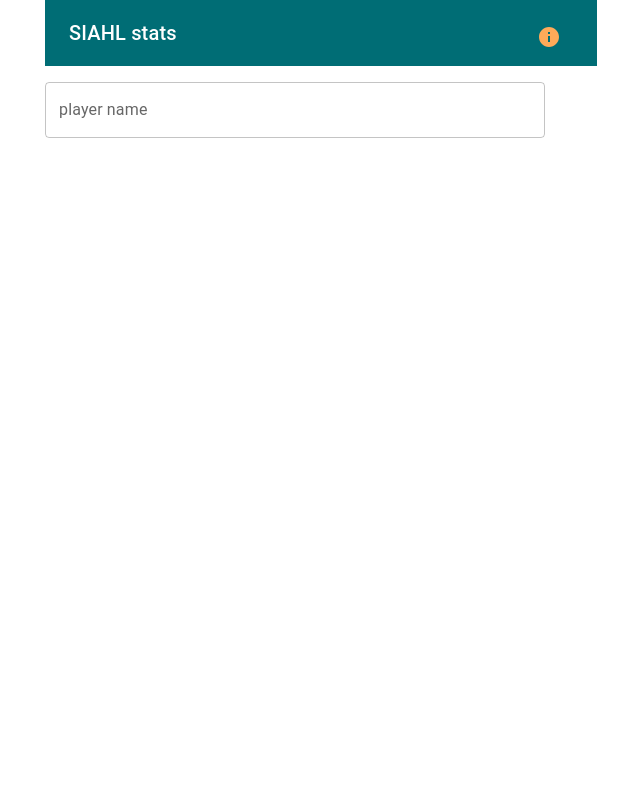
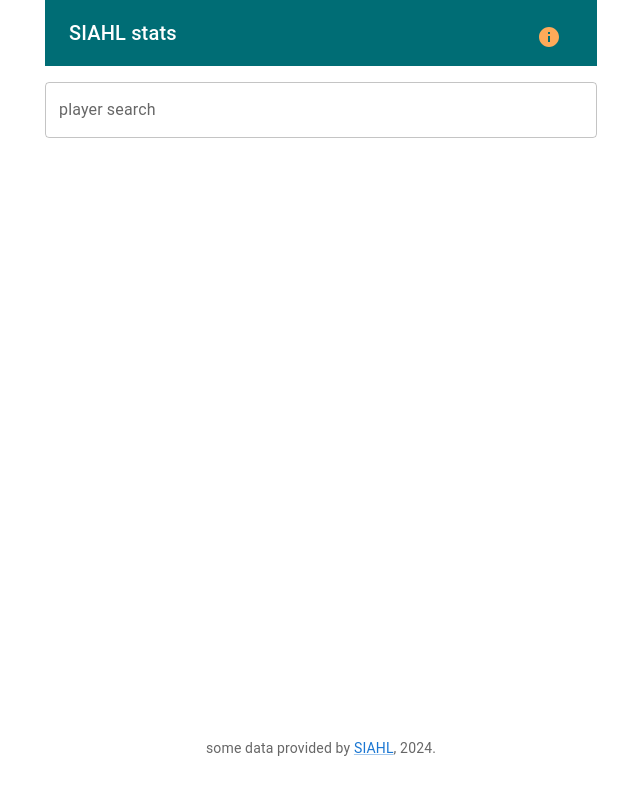
Before and after one commit to crubio/siahl-stats-app, a React (Vite) app: page / in a window 1280 px wide. Shown: the top 794 px of the page, without its empty margins (319-959 px from the left). Built offline with nearby package versions, Linux system fonts and the light colour scheme; no server answers.

Commit message:
feat: updated ui for player search

```diff
--- a/src/App.tsx
+++ b/src/App.tsx
@@ -8,6 +8,7 @@ import {
 import ErrorPage from "./pages/Error";
 import { AppWrapper } from "./routes/root";
 import { Home } from "./pages/Home";
+import Footer from "./components/layout/footer";
 const queryClient = new QueryClient();
 
 const router = createBrowserRouter([
@@ -37,7 +38,7 @@ const App = (): FunctionComponent => {
       <RouterProvider router={router} />
 			<Container maxWidth="sm">
         <Box sx={{ my: 4 }}>
-
+          <Footer />
         </Box>
       </Container>
 		</QueryClientProvider>
--- a/src/components/layout/footer.tsx
+++ b/src/components/layout/footer.tsx
@@ -1,5 +1,4 @@
-import { Typography } from "@mui/material";
-import { Link } from "react-router-dom";
+import { Link, Typography } from "@mui/material";
 
 export default function Footer(): JSX.Element {
   return (
@@ -10,10 +9,11 @@ export default function Footer(): JSX.Element {
         color: 'text.secondary',
       }}
     >
-      {'Copyright © '}
-      <Link color="inherit" to="/">
-        author's name
-      </Link>{' '}
+      {'some data provided by '}
+      <Link href="https://stats.sharksice.timetoscore.com/display-stats.php?league=1 ">
+        SIAHL
+      </Link>
+      {', '}
       {new Date().getFullYear()}.
     </Typography>
   );
--- a/src/components/ui/player-list.tsx
+++ b/src/components/ui/player-list.tsx
@@ -1,37 +1,38 @@
-import Box from '@mui/material/Box';
 import type { JSX } from 'react/jsx-runtime';
 import type { Player } from '../../common/types';
-import { List, ListItem, ListItemButton, ListItemText } from '@mui/material';
+import { List, ListItem, ListItemButton, ListItemText, Paper } from '@mui/material';
+import { useNavigate } from 'react-router-dom';
 
 interface VirtualPlayerListProps {
   items: Array<Player>;
 }
 
-function renderList(items: Array<Player>): JSX.Element {
-  return (
-    <Box>
+export default function VirtualizedList(props: VirtualPlayerListProps): JSX.Element {
+  const nagivate = useNavigate();
+
+  function renderList(items: Array<Player>): JSX.Element {
+
+    return (
       <List>
       {items.map((item, index) => (
-        <ListItem disablePadding key={index}>
-          <ListItemButton>
-            <ListItemText primary={item[1]} />
+        <ListItem divider disablePadding key={index}>
+          <ListItemButton onClick={() => { nagivate(`/player/${item[0]}`); }}>
+            <ListItemText primary={item[1]} secondary={item[0]} />
           </ListItemButton>
         </ListItem>
       ))}
       </List>
-    </Box>
-  );
-}
+    );
+  }
 
-export default function VirtualizedList(props: VirtualPlayerListProps): JSX.Element {
   return (
     <>
       {props.items.length > 0 && (
-      <Box
-        sx={{ width: '100%', height: 400, maxWidth: 360, bgcolor: 'background.paper' }}
+      <Paper elevation={1}
+        sx={{ width: '100%', height: 400, overflow: 'auto' }}
       >
         {renderList(props.items)}
-      </Box>
+      </Paper>
     )}
     </>
   );
--- a/src/features/player-search/components/index.tsx
+++ b/src/features/player-search/components/index.tsx
@@ -10,12 +10,13 @@ export default function PlayerSearch(props: Props): JSX.Element {
 
   return (
     <>
-      <Box sx={{ width: 500, maxWidth: '100%' }}>
+      <Box sx={{ maxWidth: '100%' }}>
         <TextField
           fullWidth
-          label="player name"
+          label="player search"
           id="player-name"
           margin="normal"
+          placeholder="Enter a full or partial player name"
           onChange={(event) => { handleSubmit(event.target.value); }}
           type="search"
           autoComplete="off"
--- a/src/pages/Home.tsx
+++ b/src/pages/Home.tsx
@@ -37,7 +37,7 @@ export const Home = (): FunctionComponent => {
   }, [data])
 
 	return (
-		<div className="container">
+		<Box className="container">
       <Box>
         <PlayerSearch handleSubmit={handleSubmit}/>
       </Box>
@@ -46,6 +46,6 @@ export const Home = (): FunctionComponent => {
           <VirtualPlayerList items={playerData}/>
         </Box>
       )}
-		</div>
+		</Box>
 	);
 };
--- a/src/routes/root.tsx
+++ b/src/routes/root.tsx
@@ -9,7 +9,7 @@ export const AppWrapper = (): JSX.Element => {
         <AppHeader />
       </Container>
       <Container maxWidth="sm">
-        <Box sx={{ height: '90vh' }} >
+        <Box sx={{ height: '80vh' }} >
           <Outlet />
         </Box>
       </Container>
```
